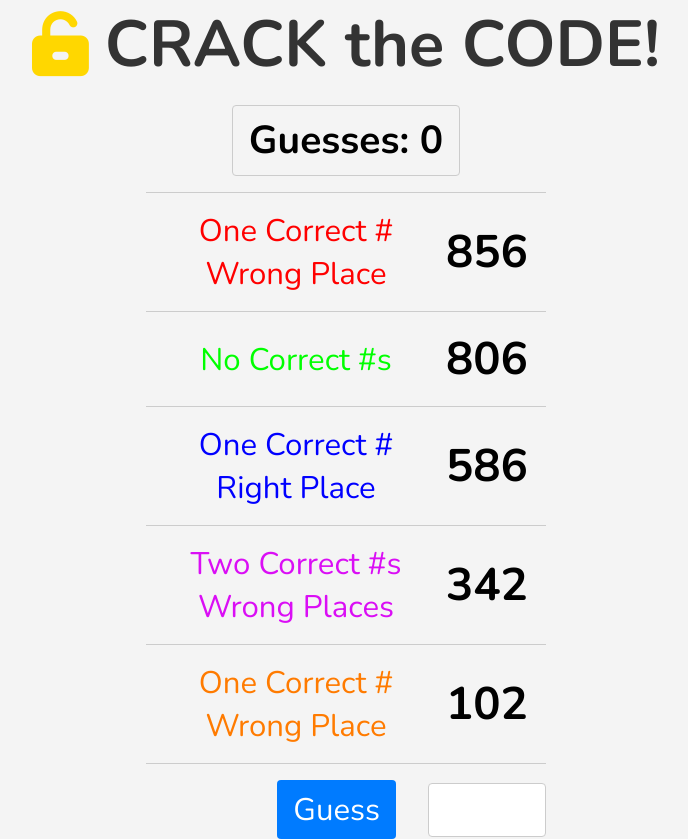
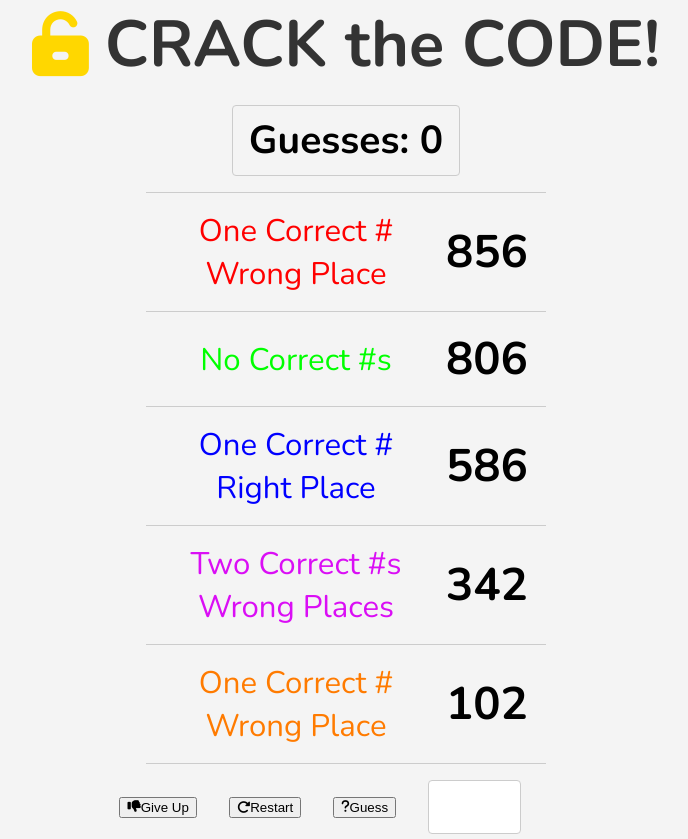
Before and after one commit to mattburke1999/CodeCracker, a React (Vite) app in the folder CodeCracker/: page / in a window 1280 px wide. Shown: the whole page, without its empty margins (294-982 px from the left). Built offline with nearby package versions, Linux system fonts and the light colour scheme.

Commit message:
moved buttons around and added icons to buttons

```diff
--- a/CodeCracker/src/App/Guess/Guess.jsx
+++ b/CodeCracker/src/App/Guess/Guess.jsx
@@ -1,6 +1,6 @@
 import styles from './Guess.module.css';
 
-export default function Guess({guessCount, handleClick, correct, guess, setGuess}) {
+export default function Guess({guessCount, handleClick, correct, guess, setGuess, playAgain, giveUp}) {
 
     const keyDownHandler = (e) => {
         if (e.key === 'Enter') {
@@ -10,9 +10,11 @@ export default function Guess({guessCount, handleClick, correct, guess, setGuess
 
     return (
         <div className={styles.guess}>
-            <i className={`fa-solid fa-${correct ? 'check' : 'xmark'}`} style={{display: guessCount>0 ? 'block' : 'none', color: correct ? 'green' : 'red'}}></i>
-            <button onClick={() => handleClick(false)}>{correct ? 'Play Again' : 'Guess'}</button>
+            <button onClick={giveUp} style={{display: correct ? 'none' : 'flex' }}><i class="fa-solid fa-thumbs-down"></i><span>Give Up</span></button>
+            <button onClick={playAgain}><i class="fa-solid fa-rotate-right"></i><span>Restart</span></button>
+            <button onClick={() => handleClick(false)} style={{display: correct ? 'none' : 'flex' }}><i class="fa-solid fa-question"></i><span>Guess</span></button>
             <input type="text" value={guess} onChange={(e) => setGuess(e.target.value)} onKeyDown={keyDownHandler} readOnly={correct}/>
+            <i className={`fa-solid fa-${correct ? (correct===1 ? 'check' : 'ban') : 'xmark'} icon`} style={{color: guessCount>0 ? (correct ? (correct===1 ? 'green' : 'yellow') : 'red') : 'transparent'}}></i>
         </div>
     )
 }
--- a/CodeCracker/src/App/Guess/Guess.module.css
+++ b/CodeCracker/src/App/Guess/Guess.module.css
@@ -2,10 +2,11 @@
     display: flex;
     flex-direction: row;
     align-items: center;
-    justify-content: flex-end;
+    justify-content: center;
     gap: 2rem;
-    width: 400px;
 }
+
+
 
 .guess input {
     font-size: 1.5em;
@@ -13,23 +14,19 @@
     padding: 0.25rem .5rem;
     border: 1px solid #ccc;
     border-radius: 4px;
-    width: 100px;
+    width: 75px;
     text-align: center;
 }
-.guess button {
-    font-family: 'Nunito', sans-serif;
-    font-size: 1.2em;
-    padding: 0.5rem 1rem;
-    border: none;
-    border-radius: 4px;
-    background-color: #007bff;
-    color: white;
-    cursor: pointer;
-    transition: background-color 0.3s ease;
-}
-.guess button:hover {
-    background-color: #0056b3;
-}
-.guess i {
+
+.guess .icon {
     font-size: 1.5em;
 }
+
+@media screen and (max-width: 768px) {
+    .guess {
+        gap: .5rem;
+    }
+    .guess input {
+        width: 50px;
+    }
+}
```
